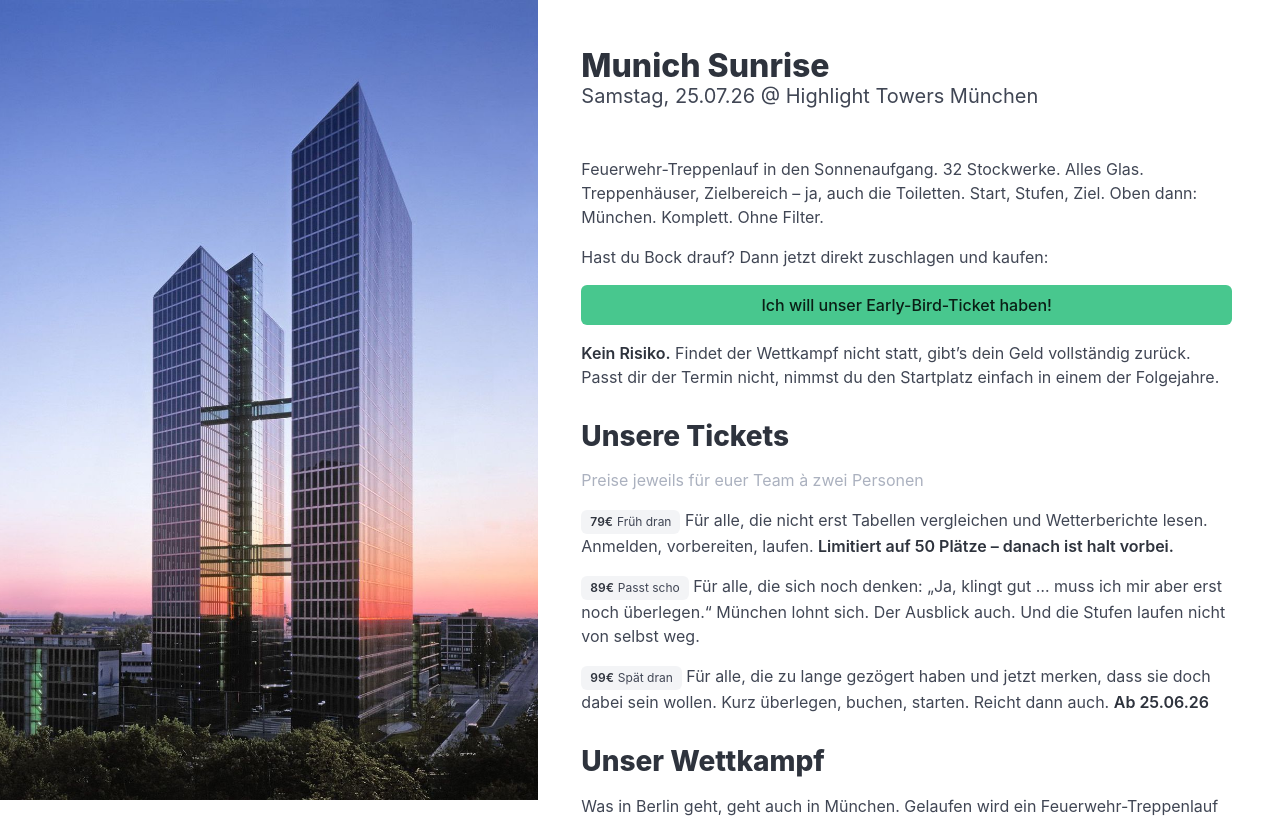
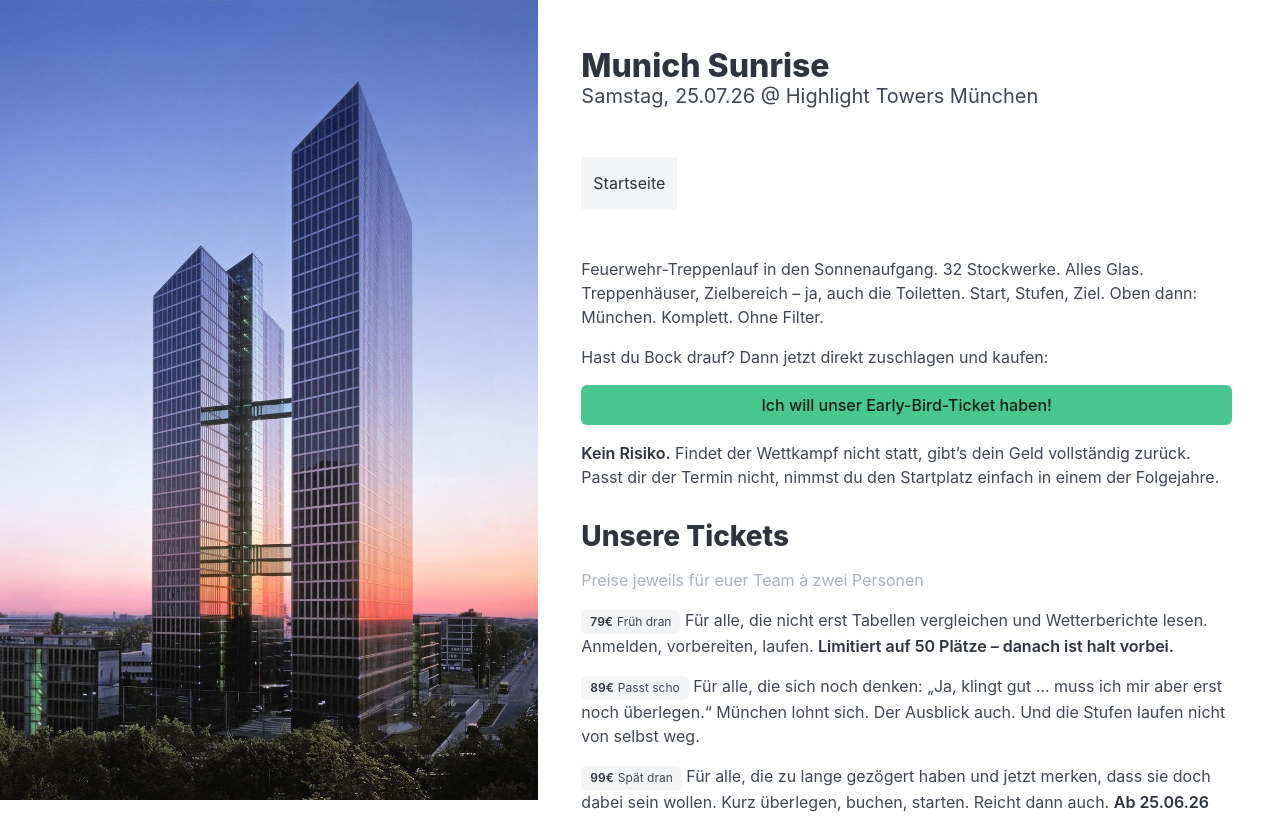
Before and after one commit to steffkes/munich-sunrise, a Nuxt app: page / in a window 1280 px wide. Shown: the top 818 px of the page. Built offline with nearby package versions, Linux system fonts and the light colour scheme.

Commit message:
add simple navigation

```diff
--- a/app.vue
+++ b/app.vue
@@ -8,6 +8,9 @@ useSeoMeta({
   description:
     formattedDate + " @ " + event.location.name + ": " + event.description,
 });
+
+const activeNavbar = ref(false);
+const toggleNavbar = () => (activeNavbar.value = !activeNavbar.value);
 
 useHead({
   titleTemplate: (pageTitle) =>
@@ -124,6 +127,30 @@ useHead({
         </div>
       </div>
 
+      <nav
+        class="navbar px-6 is-transparent is-light"
+        style="background-color: transparent"
+      >
+        <div class="navbar-brand">
+          <a
+            class="navbar-burger"
+            :class="{ 'is-active': activeNavbar }"
+            @click="toggleNavbar"
+          >
+            <span aria-hidden="true"></span>
+            <span aria-hidden="true"></span>
+            <span aria-hidden="true"></span>
+            <span aria-hidden="true"></span>
+          </a>
+        </div>
+
+        <div class="navbar-menu" :class="{ 'is-active': activeNavbar }">
+          <div class="navbar-start">
+            <a href="/" class="navbar-item is-selected">Startseite</a>
+          </div>
+        </div>
+      </nav>
+
       <NuxtPage />
 
       <CompetitionsFooter :event="event" class="px-6" />
```
